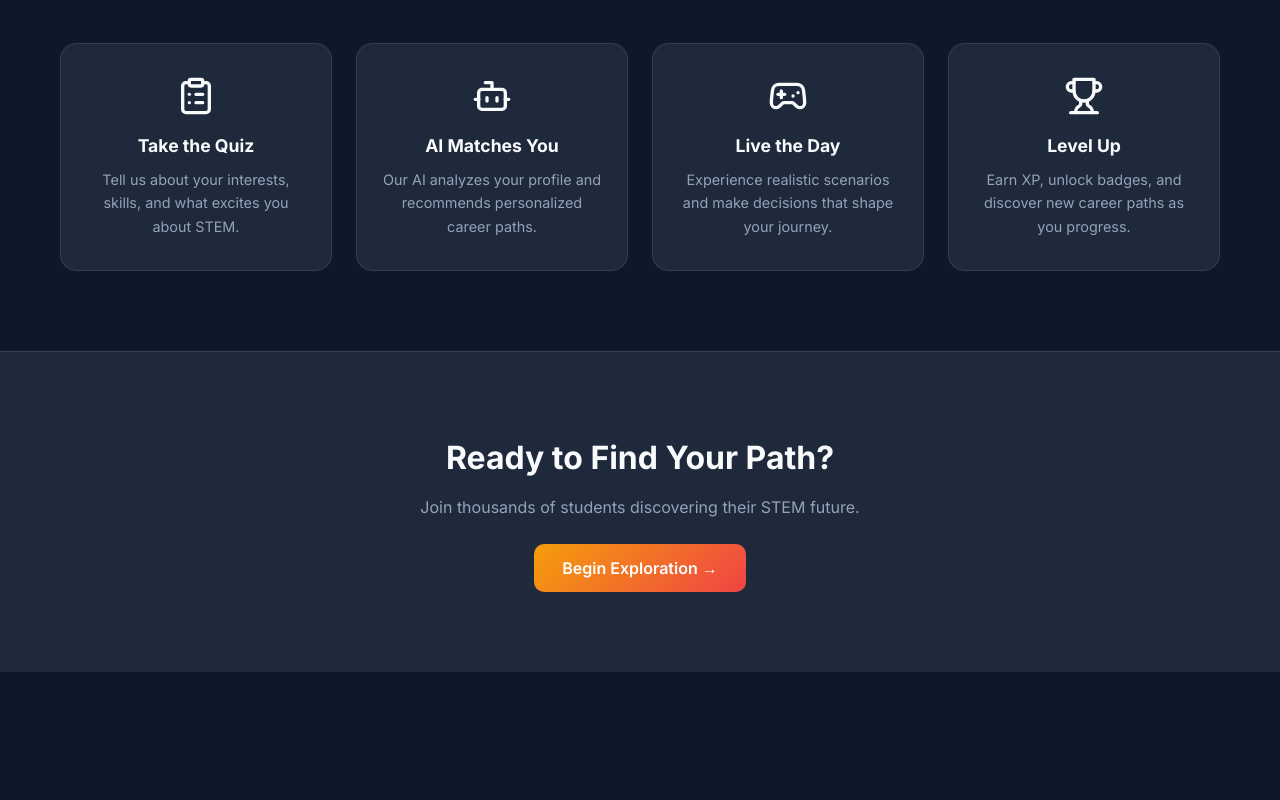
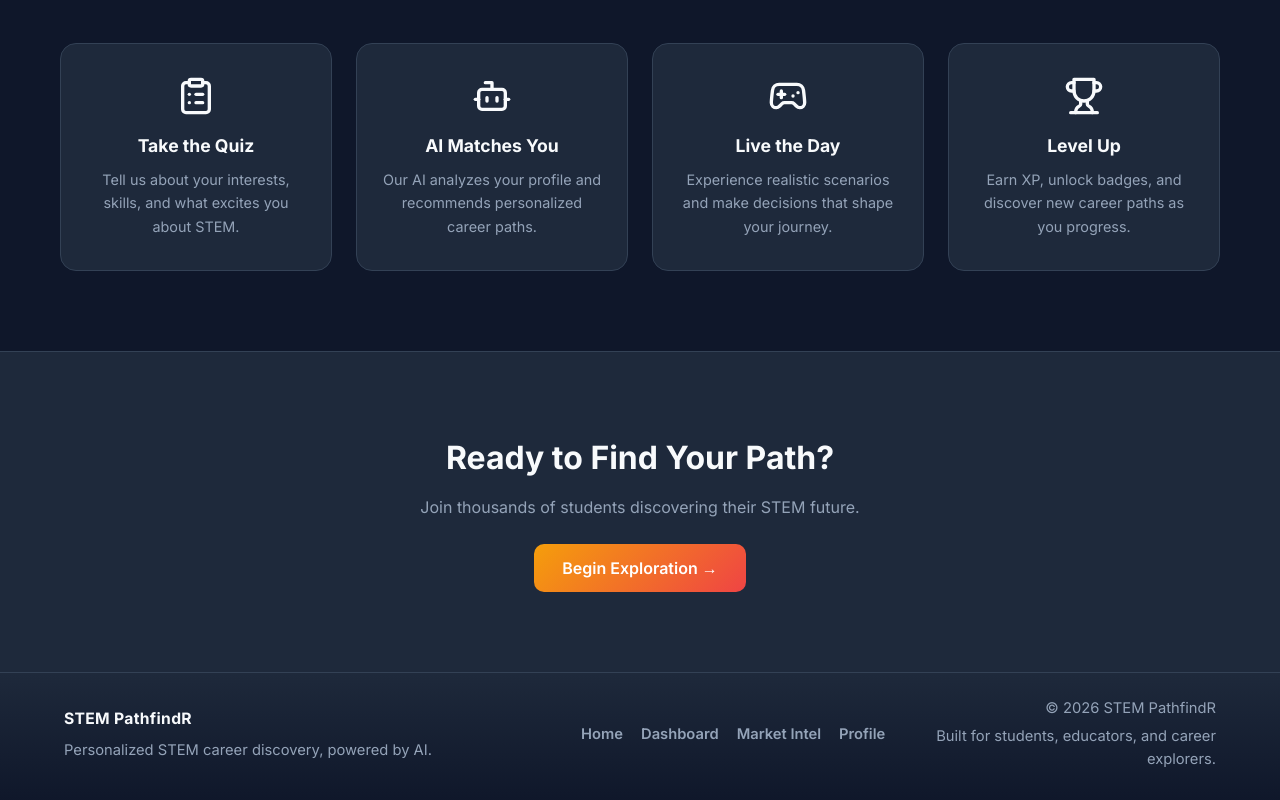
Before and after one commit to Doctorpizza357/AWS, a React (Create React App) app: page / in a window 1280 px wide. Shown: the part 885-1685 px from the top of the page. Before the commit the page ends 1557 px from the top, so only its background shows below. Built offline with nearby package versions, Linux system fonts and the light colour scheme; no server answers.

Commit message:
Added footer component with branding and navigation links

```diff
--- a/src/App.css
+++ b/src/App.css
@@ -7,6 +7,70 @@
 .main-content {
   flex: 1;
   padding-top: 70px;
+}
+
+.site-footer {
+  border-top: 1px solid var(--border);
+  background:
+    linear-gradient(180deg, rgba(30, 41, 59, 0.96) 0%, rgba(15, 23, 42, 0.98) 100%),
+    var(--bg-card);
+}
+
+.site-footer__inner {
+  max-width: 1200px;
+  margin: 0 auto;
+  padding: 24px 24px 28px;
+  display: grid;
+  grid-template-columns: minmax(0, 1.6fr) auto minmax(0, 1fr);
+  gap: 20px;
+  align-items: center;
+}
+
+.site-footer__brand {
+  display: grid;
+  gap: 8px;
+}
+
+.site-footer__name {
+  color: var(--text-primary);
+  font-size: 0.98rem;
+  font-weight: 700;
+  letter-spacing: 0.02em;
+}
+
+.site-footer__text,
+.site-footer__meta {
+  color: var(--text-secondary);
+  font-size: 0.92rem;
+  line-height: 1.6;
+}
+
+.site-footer__links {
+  display: flex;
+  flex-wrap: wrap;
+  justify-content: center;
+  gap: 14px 18px;
+}
+
+.site-footer__link {
+  color: var(--text-secondary);
+  font-size: 0.92rem;
+  font-weight: 600;
+  text-decoration: none;
+  transition: color 160ms ease, transform 160ms ease;
+}
+
+.site-footer__link:hover,
+.site-footer__link:focus-visible {
+  color: var(--text-primary);
+  transform: translateY(-1px);
+}
+
+.site-footer__meta {
+  display: grid;
+  justify-items: end;
+  gap: 4px;
+  text-align: right;
 }
 
 .page-loader {
@@ -29,3 +93,29 @@
     100% { opacity: 1; transform: translateY(0) scale(1); }
   }
 }
+
+@media (max-width: 900px) {
+  .site-footer__inner {
+    grid-template-columns: 1fr;
+    text-align: center;
+  }
+
+  .site-footer__links {
+    justify-content: center;
+  }
+
+  .site-footer__meta {
+    justify-items: center;
+    text-align: center;
+  }
+}
+
+@media (max-width: 640px) {
+  .site-footer__inner {
+    padding: 20px 18px 22px;
+  }
+
+  .site-footer__links {
+    gap: 10px 14px;
+  }
+}
--- a/src/App.js
+++ b/src/App.js
@@ -1,5 +1,5 @@
 import React, { lazy, Suspense, useEffect } from 'react';
-import { BrowserRouter as Router, Routes, Route, Navigate, useLocation } from 'react-router-dom';
+import { BrowserRouter as Router, Routes, Route, Navigate, useLocation, Link } from 'react-router-dom';
 import Navbar from './components/Navbar';
 import Landing from './pages/Landing';
 import Login from './pages/Login';
@@ -78,6 +78,28 @@ function AppContent() {
             </Routes>
           </Suspense>
         </main>
+        <footer className="site-footer">
+          <div className="site-footer__inner">
+            <div className="site-footer__brand">
+              <span className="site-footer__name">STEM PathfindR</span>
+              <p className="site-footer__text">
+                Personalized STEM career discovery, powered by AI.
+              </p>
+            </div>
+
+            <div className="site-footer__links" aria-label="Footer links">
+              <Link to="/" className="site-footer__link">Home</Link>
+              <Link to="/dashboard" className="site-footer__link">Dashboard</Link>
+              <Link to="/market-intelligence" className="site-footer__link">Market Intel</Link>
+              <Link to="/profile" className="site-footer__link">Profile</Link>
+            </div>
+
+            <div className="site-footer__meta">
+              <span>© 2026 STEM PathfindR</span>
+              <span>Built for students, educators, and career explorers.</span>
+            </div>
+          </div>
+        </footer>
         <AIAssistantPopup />
       </div>
     </UserProvider>
```
